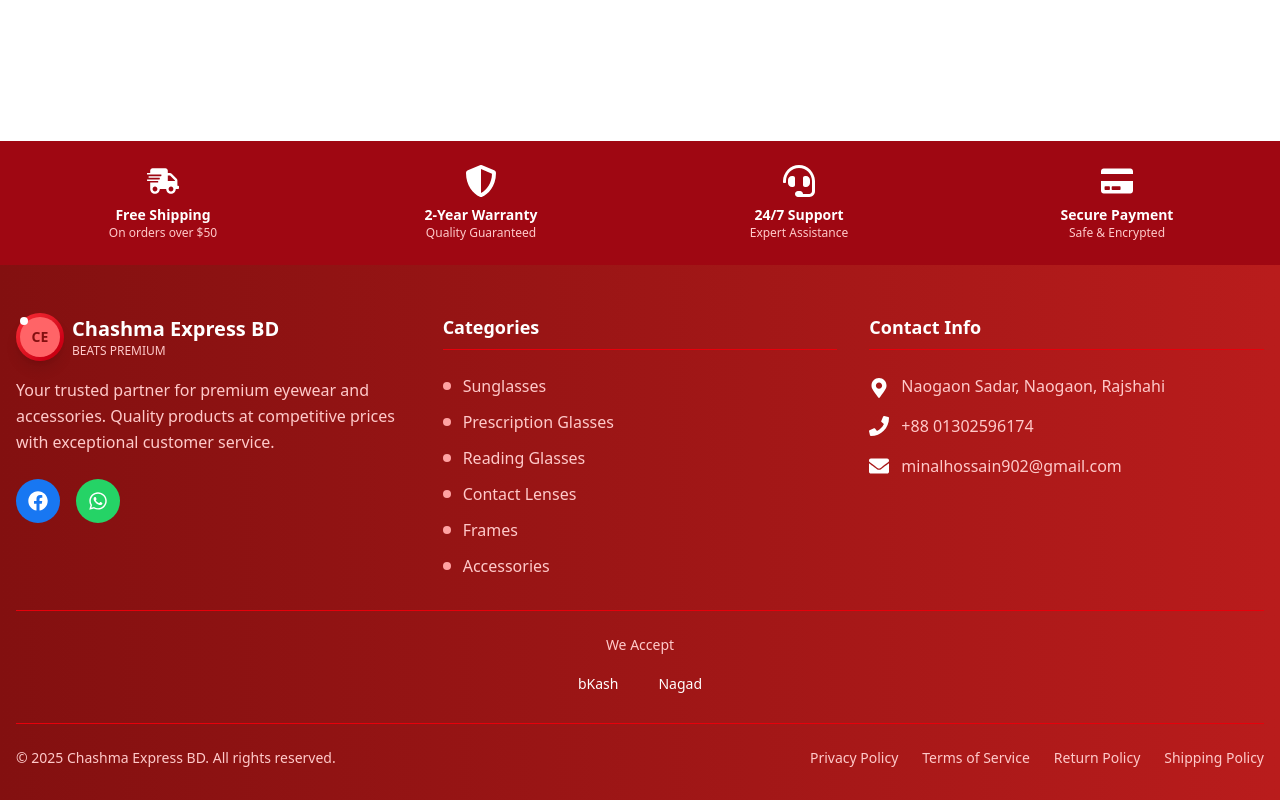
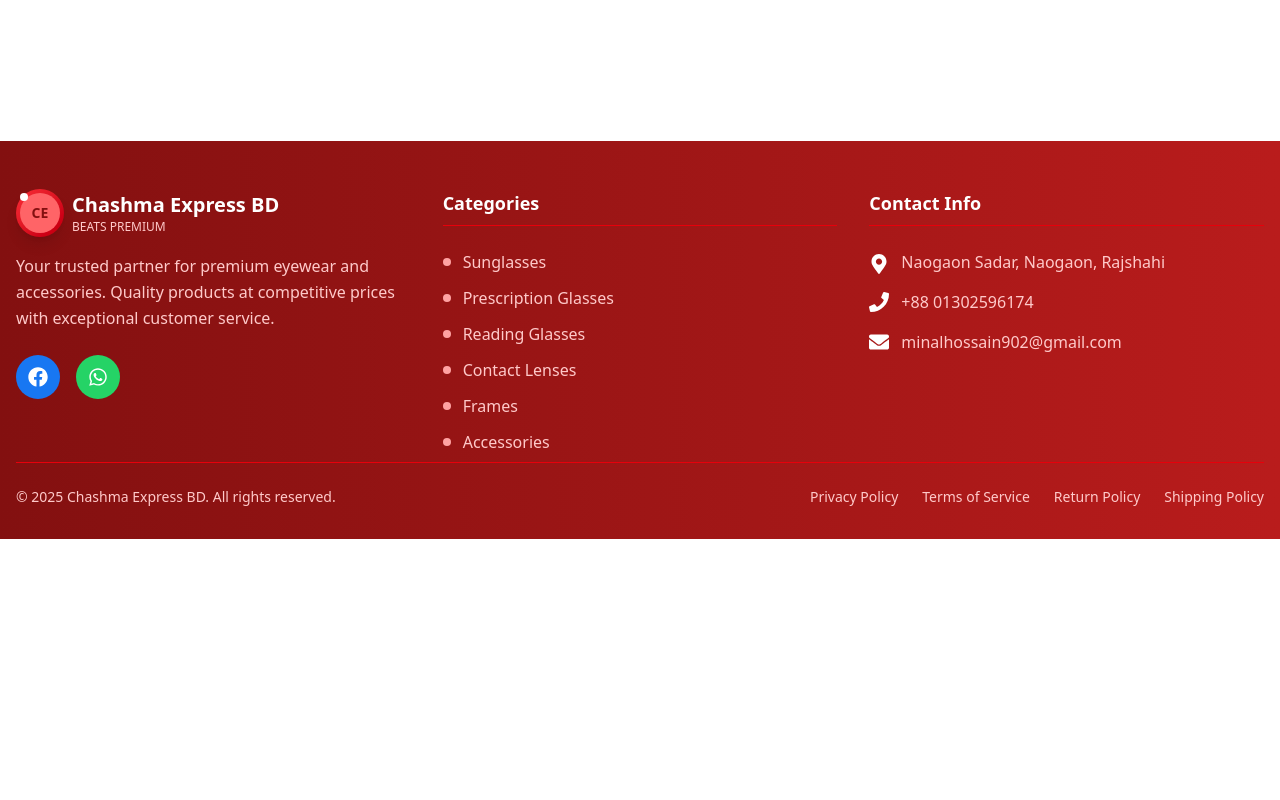
Before and after one commit to MAHIR-DEVES/Chashma-Express-BD, a React (Vite) app in the folder client/: page /search in a window 1280 px wide. Shown: the part 771-1571 px from the top of the page. After the commit the page ends 1310 px from the top, so only its background shows below. Built offline with nearby package versions, Linux system fonts and the light colour scheme.

Commit message:
all issue solved

```diff
--- a/client/src/Components/Banner/Banner.jsx
+++ b/client/src/Components/Banner/Banner.jsx
@@ -5,6 +5,7 @@
 import { Pagination, Autoplay } from 'swiper/modules';
 import Image2 from '../../assets/glass-2.png';
 import Image5 from '../../assets/glass-5.png';
+import { FiPhoneCall } from 'react-icons/fi';
 
 const Banner = () => {
   const [isMobile, setIsMobile] = useState(false);
@@ -21,13 +22,14 @@
       id: 2,
       background: 'bg-gradient-to-r from-amber-900 to-red-900',
       image: Image2,
-      title: 'Double Poly Polarized Sunglasses',
+      title: 'Double Poly Sunglasses Trendy designs & premium ',
       subtitle: 'Maximum Eye Protection',
       description:
-        'Stylish and durable sunglasses with polarized double poly lenses, ensuring full UV400 protection and long-lasting comfort.',
+        'quality 100% UV Protection Lightweight & Comfortable Perfect for Daily Use & Outdoor Fun',
       price: 'Save up to 40% today!',
       badge: 'Hot Deal',
-      buttonText: 'Explore',
+      buttonText: 'Order Now',
+
       buttonColor: 'bg-red-600 hover:bg-red-700',
     },
     {
@@ -63,7 +65,7 @@
         {slides.map(slide => (
           <SwiperSlide key={slide.id}>
             <div
-              className={`relative ${slide.background} h-[300px] sm:h-[450px] md:h-[500px] flex items-center`}
+              className={`relative ${slide.background} h-[230px] sm:h-[450px] md:h-[500px] flex items-center`}
             >
               {/* Background Pattern */}
               <div className="absolute inset-0 opacity-10">
@@ -95,9 +97,13 @@
                       {slide.subtitle}
                     </h2>
 
-                    <p className="text-xs sm:text-sm text-gray-300 leading-relaxed line-clamp-3">
+                    <p className="text-xs sm:text-sm text-gray-300 leading-relaxed line-clamp-3 hidden md:block">
                       {slide.description}
                     </p>
+                    <button className="bg-red-500 hover:bg-red-600 py-0.5 md:py-3 px-2 md:px-6 rounded-md md:font-medium flex items-center gap-2">
+                      <FiPhoneCall className="text-lg" />
+                      {slide.buttonText} {slide.call}
+                    </button>
                   </div>
 
                   {/* Image - Right Side */}
--- a/client/src/Components/Products/ProductCards.jsx
+++ b/client/src/Components/Products/ProductCards.jsx
@@ -99,7 +99,7 @@
             <div className="flex items-baseline ">
               {discountPrice ? (
                 <>
-                  <span className="text-2xl font-bold text-gray-900">
+                  <span className="text-xl md:text-2xl font-bold text-gray-900">
                     ৳{discountPrice}
                   </span>
                   <span className="text-lg text-gray-500 line-through ml-2">
@@ -107,16 +107,15 @@
                   </span>
                 </>
               ) : (
-                <span className="text-2xl font-bold text-gray-900">
+                <span className="text-xl md:text-2xl font-bold text-gray-900">
                   ৳{price}
                 </span>
               )}
             </div>
-            <div className="mb-2">ক্যাশ অন ডেলিভারি</div>
 
             {/* Action Buttons */}
-            <div className="flex space-x-2">
-              <button className="flex-1 bg-red-500 hover:bg-red-600 text-white py-3 rounded-lg flex items-center justify-center transition-colors font-medium group-hover:shadow-lg">
+            <div className="flex space-x-2 mt-2">
+              <button className="flex-1 bg-red-500 hover:bg-red-600 text-white px-2 py-0.5  md:py-3 rounded-lg flex items-center justify-center transition-colors font-medium group-hover:shadow-lg">
                 Order Now
               </button>
             </div>
--- a/client/src/Shared/Footer/Footer.jsx
+++ b/client/src/Shared/Footer/Footer.jsx
@@ -14,38 +14,10 @@
 const Footer = () => {
   return (
     <footer className="bg-gradient-to-r from-[#831010] to-[#B91C1C] text-white">
-      {/* Trust Badges Section */}
-      <div className="bg-red-800 bg-opacity-50 py-6">
-        <div className="sm:max-w-7xl mx-auto px-4">
-          <div className="grid grid-cols-2 md:grid-cols-4 gap-6">
-            <div className="flex flex-col items-center text-center">
-              <FaShippingFast className="w-8 h-8 text-white mb-2" />
-              <span className="font-semibold text-sm">Free Shipping</span>
-              <span className="text-red-200 text-xs">On orders over $50</span>
-            </div>
-            <div className="flex flex-col items-center text-center">
-              <FaShieldAlt className="w-8 h-8 text-white mb-2" />
-              <span className="font-semibold text-sm">2-Year Warranty</span>
-              <span className="text-red-200 text-xs">Quality Guaranteed</span>
-            </div>
-            <div className="flex flex-col items-center text-center">
-              <FaHeadset className="w-8 h-8 text-white mb-2" />
-              <span className="font-semibold text-sm">24/7 Support</span>
-              <span className="text-red-200 text-xs">Expert Assistance</span>
-            </div>
-            <div className="flex flex-col items-center text-center">
-              <FaCreditCard className="w-8 h-8 text-white mb-2" />
-              <span className="font-semibold text-sm">Secure Payment</span>
-              <span className="text-red-200 text-xs">Safe & Encrypted</span>
-            </div>
-          </div>
-        </div>
-      </div>
-
       {/* Main Footer Content */}
       <div className="pt-12 pb-8">
         <div className="sm:max-w-7xl mx-auto px-4">
-          <div className="grid grid-cols-1 md:grid-cols-2 lg:grid-cols-3 gap-8 mb-8">
+          <div className="grid grid-cols-1 md:grid-cols-2 lg:grid-cols-3 gap-8 mb-2">
             {/* Company Info */}
             <div className="flex flex-col">
               <div className="flex items-center space-x-2 text-white mb-4">
@@ -60,7 +32,7 @@
                   <span className="text-xs text-red-200">BEATS PREMIUM</span>
                 </div>
               </div>
-              <p className="text-red-200 mb-6 leading-relaxed">
+              <p className="text-red-200 mb-6 leading-relaxed hidden sm:block">
                 Your trusted partner for premium eyewear and accessories.
                 Quality products at competitive prices with exceptional customer
                 service.
@@ -87,7 +59,7 @@
             </div>
 
             {/* Categories */}
-            <div>
+            <div className="hidden lg:block">
               <h3 className="text-lg font-semibold mb-6 pb-2 border-b border-red-600">
                 Categories
               </h3>
@@ -139,25 +111,6 @@
             </div>
           </div>
 
-          {/* Payment Methods */}
-          <div className="border-t border-red-600 pt-6 mb-6">
-            <div className="flex flex-col items-center">
-              <span className="text-red-200 text-sm mb-3">We Accept</span>
-              <div className="flex space-x-4">
-                {['bKash', 'Nagad'].map(method => (
-                  <div
-                    key={method}
-                    className="bg-opacity-20 px-3 py-1 rounded-md"
-                  >
-                    <span className="text-white text-sm font-medium">
-                      {method}
-                    </span>
-                  </div>
-                ))}
-              </div>
-            </div>
-          </div>
-
           {/* Bottom Bar */}
           <div className="border-t border-red-600 pt-6">
             <div className="flex flex-col md:flex-row justify-between items-center">
@@ -165,7 +118,7 @@
                 © {new Date().getFullYear()} Chashma Express BD. All rights
                 reserved.
               </p>
-              <div className="flex flex-wrap justify-center space-x-6">
+              <div className="flex flex-wrap justify-center space-x-6 hidden md:flex">
                 {[
                   'Privacy Policy',
                   'Terms of Service',
--- a/client/src/Shared/Navbar/Navbar.jsx
+++ b/client/src/Shared/Navbar/Navbar.jsx
@@ -25,7 +25,7 @@
   };
 
   return (
-    <nav className="bg-gradient-to-r from-[#831010] to-[#B91C1C] shadow-lg sticky top-0 z-50 py-2">
+    <nav className="bg-gradient-to-r from-[#831010] to-[#B91C1C] shadow-lg  py-2">
       <div className="w-full px-2 sm:max-w-7xl mx-auto">
         <NavMarquee></NavMarquee>
         {/* Main navbar content */}
```
Also changed, not shown: client/src/Components/Modal/BuyNowModal.jsx (+25 -28 lines), client/src/Pages/ProductDetails/ProductsDetails.jsx (+6 -35 lines), client/public/favicon.png, client/src/assets/glass-2.png.
